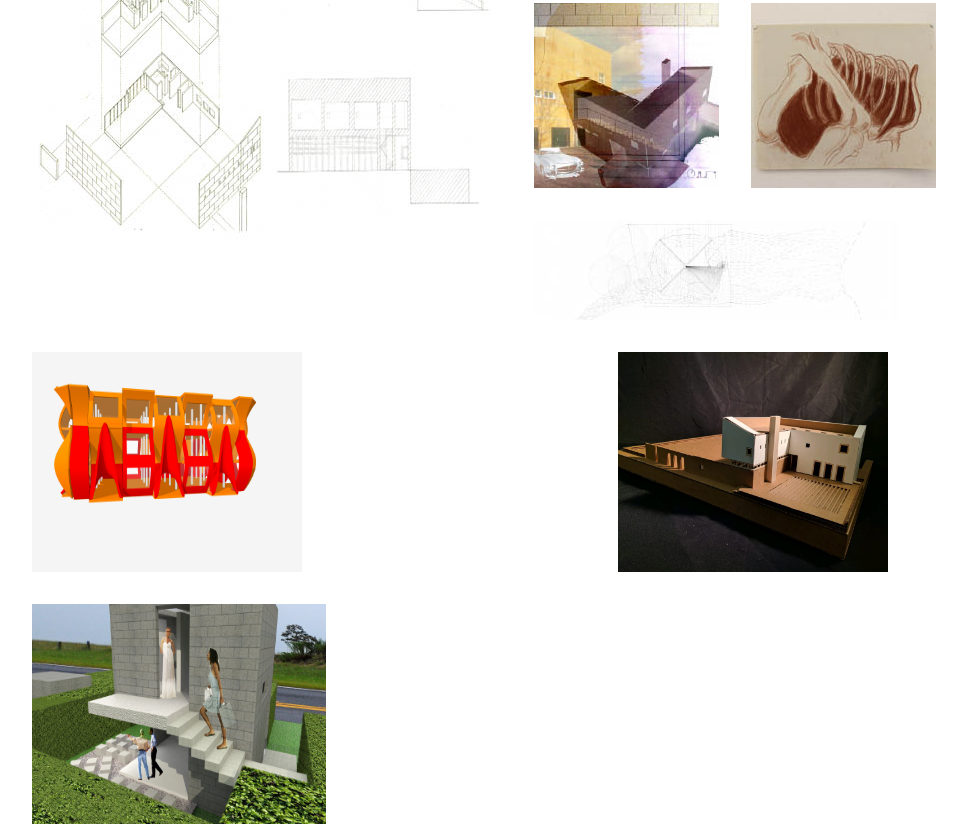
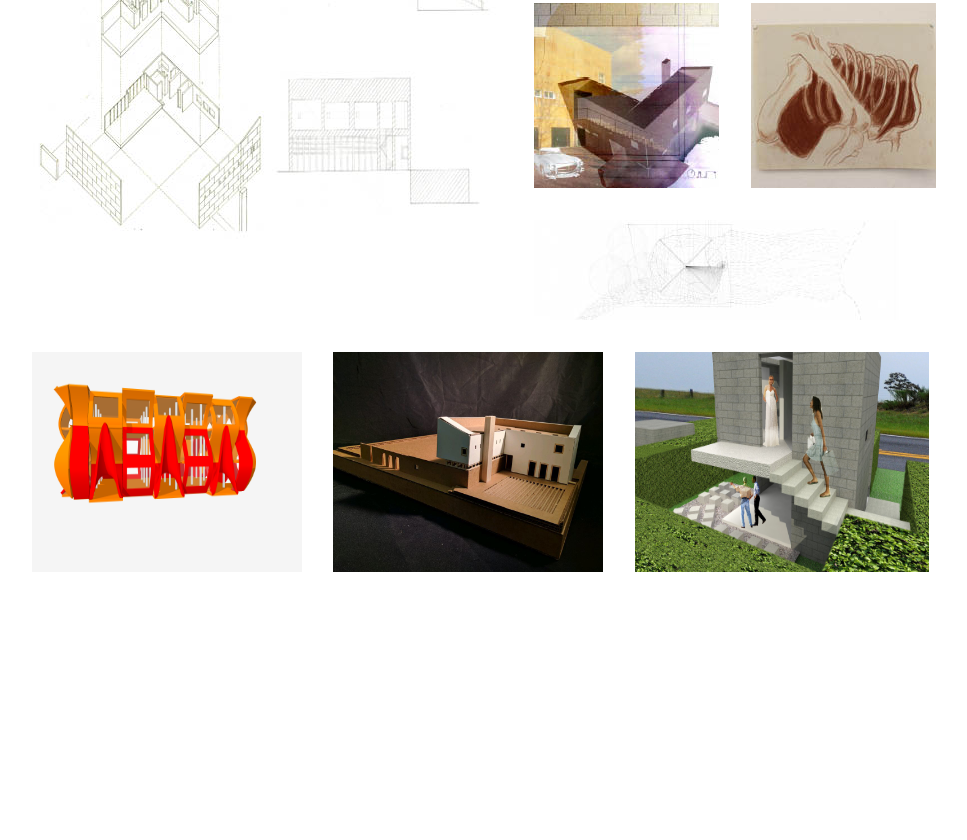
Before and after one commit to harrybranchshaw/hbranchsportfoliowebsite, a plain HTML site: page allmywork.html in a window 1280 px wide. Shown: the part 550-1390 px from the top of the page, without its empty margins (144-1111 px from the left). After the commit the page ends 1138 px from the top, so only its background shows below. Drawn offline with Linux system fonts and the light colour scheme.

Commit message:
fix about
attempt to fix the images in about

```diff
--- a/style.css
+++ b/style.css
@@ -80,7 +80,7 @@ h3 {
 #test9 {
     width: 270px;
     height: 220px;
-    margin-left:350px
+    margin-left: 65px;
 
 }
 #test10 {
```
